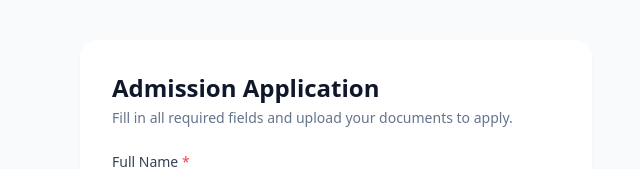
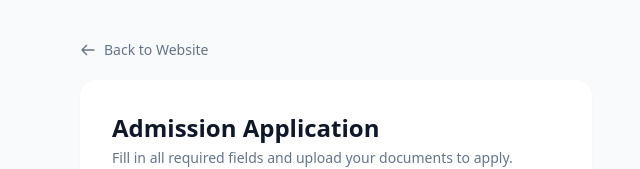
Before and after one commit to rchm-org/rchm-admissions-frontend, a React app: page /admission in a window 1280 px wide. Shown: the top 169 px of the page, without its empty margins (304-944 px from the left). Built offline with nearby package versions, Linux system fonts and the light colour scheme; no server answers; the HTML template or start-up script is replaced by a standard one.

Commit message:
feat: add back to website navigation button on admission form

```diff
--- a/src/pages/Admission.jsx
+++ b/src/pages/Admission.jsx
@@ -99,7 +99,18 @@ const Admission = () => {
 
   if (successData) {
     return (
-      <div className="min-h-screen bg-slate-50 flex items-center justify-center px-4 py-10">
+      <div className="min-h-screen bg-slate-50 flex flex-col items-center justify-center px-4 py-10">
+        <div className="w-full max-w-lg mb-4">
+          <a
+            href="https://www.rchm.org.in"
+            className="inline-flex items-center gap-2 text-slate-500 hover:text-slate-800 transition-colors font-medium text-sm"
+          >
+            <svg className="w-4 h-4 border-slate-500" fill="none" stroke="currentColor" viewBox="0 0 24 24">
+              <path strokeLinecap="round" strokeLinejoin="round" strokeWidth={2} d="M10 19l-7-7m0 0l7-7m-7 7h18" />
+            </svg>
+            Back to Website
+          </a>
+        </div>
         <div className="bg-white rounded-2xl shadow-sm w-full max-w-lg p-10 text-center animate-cardRise border border-emerald-100">
           <div className="w-16 h-16 bg-emerald-100 text-emerald-600 rounded-full flex items-center justify-center mx-auto mb-6">
             <svg className="w-8 h-8" fill="none" stroke="currentColor" viewBox="0 0 24 24" xmlns="http://www.w3.org/2000/svg">
@@ -143,7 +154,18 @@ const Admission = () => {
   }
 
   return (
-    <div className="min-h-screen bg-slate-50 flex items-center justify-center px-4 py-10">
+    <div className="min-h-screen bg-slate-50 flex flex-col items-center justify-center px-4 py-10">
+      <div className="w-full max-w-lg mb-4">
+        <a
+          href="https://www.rchm.org.in"
+          className="inline-flex items-center gap-2 text-slate-500 hover:text-slate-800 transition-colors font-medium text-sm"
+        >
+          <svg className="w-4 h-4 border-slate-500" fill="none" stroke="currentColor" viewBox="0 0 24 24">
+            <path strokeLinecap="round" strokeLinejoin="round" strokeWidth={2} d="M10 19l-7-7m0 0l7-7m-7 7h18" />
+          </svg>
+          Back to Website
+        </a>
+      </div>
       <div className="bg-white rounded-2xl shadow-sm w-full max-w-lg p-8">
         <h2 className="text-2xl font-semibold text-slate-900 mb-1">
           Admission Application
```
